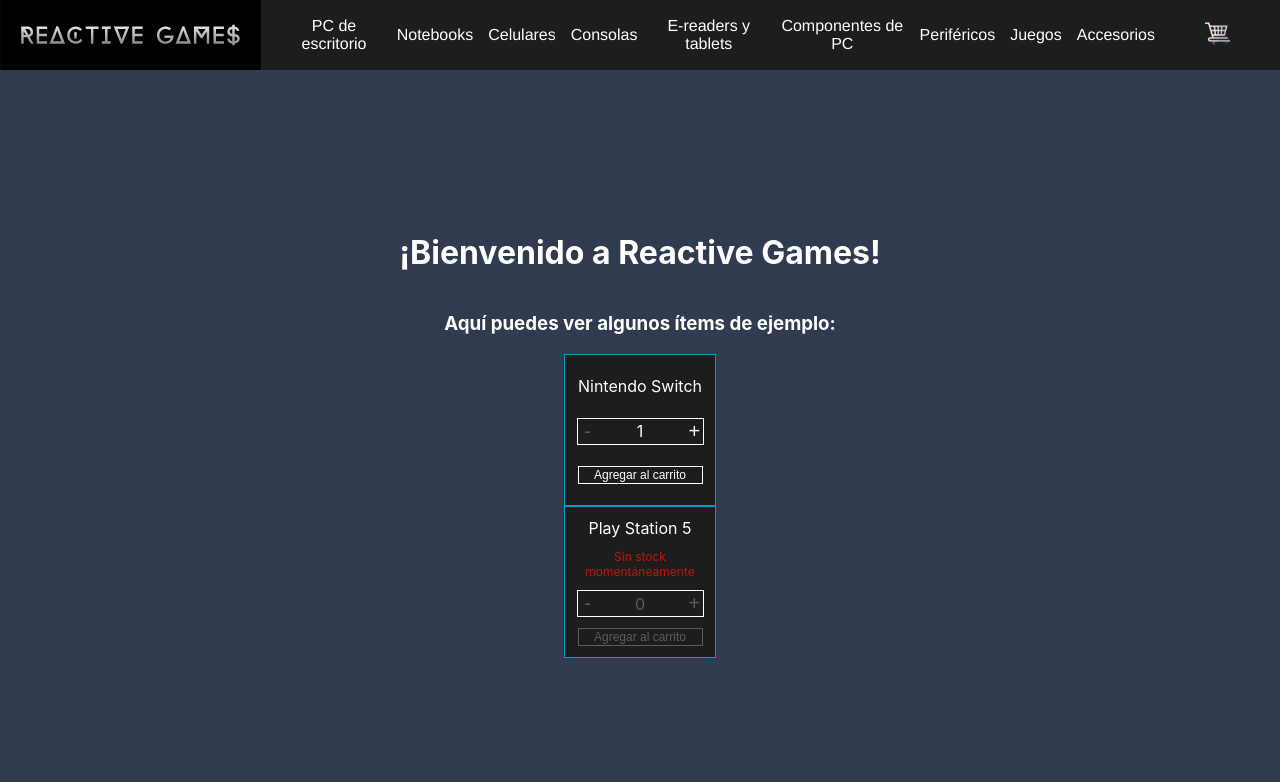
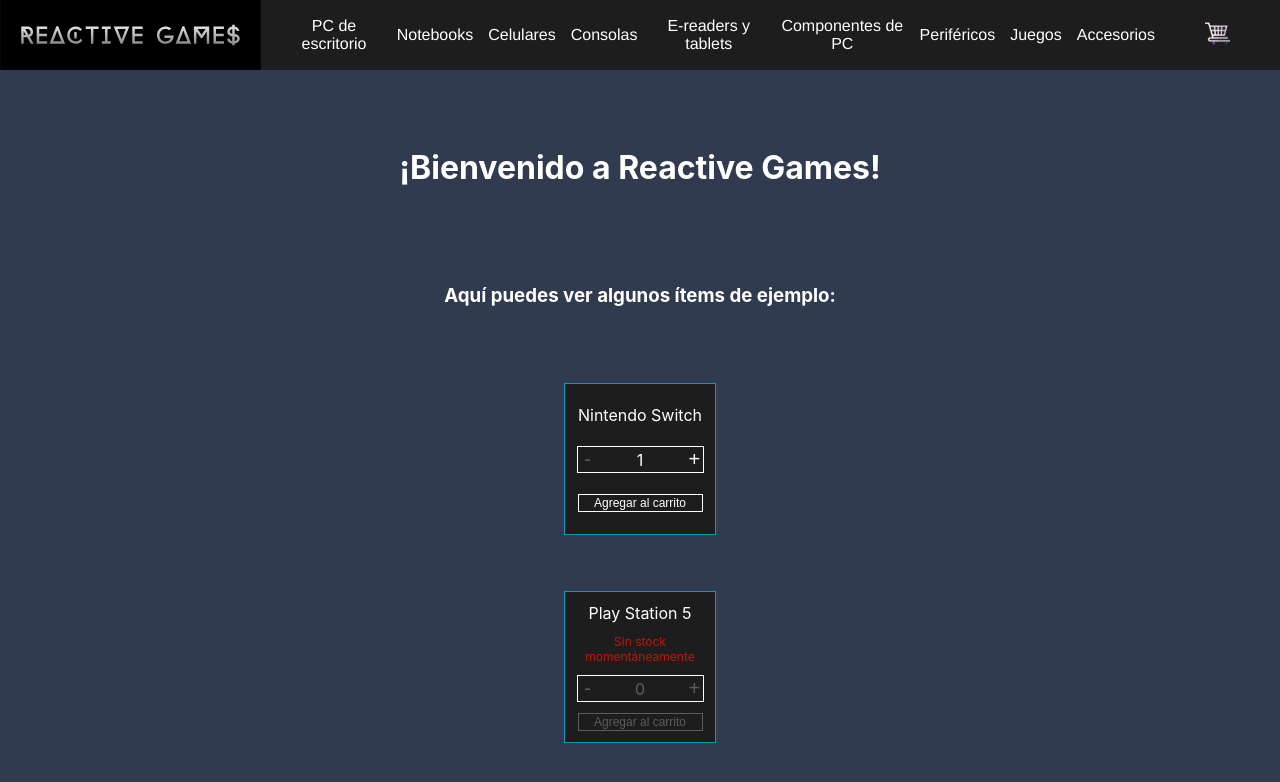
Before and after one commit to rodrafer/tienda-coder-react, a React (Create React App) app: page / in a window 1280 px wide. Shown: the top 782 px of the page. Built offline with nearby package versions, Linux system fonts and the light colour scheme.

Commit message:
Making corrections in HomePage component

```diff
--- a/src/pages/home/homePage.js
+++ b/src/pages/home/homePage.js
@@ -1,7 +1,7 @@
 import './homePage.scss';
 import { NavBar } from '../../components/navBar/navBar';
 import { ItemListContainer } from '../../components/itemListContainer/itemListContainer';
-import { WORDINGS } from '../../wordings'
+import { WORDINGS } from '../../wordings';
 
 export const HomePage = () => {
     const childrenProps = {
--- a/src/pages/home/homePage.scss
+++ b/src/pages/home/homePage.scss
@@ -23,6 +23,6 @@
         display: flex;
         flex-direction: column;
         align-items: center;
-        justify-content: center;
+        justify-content: space-evenly;
     }
 }
```
